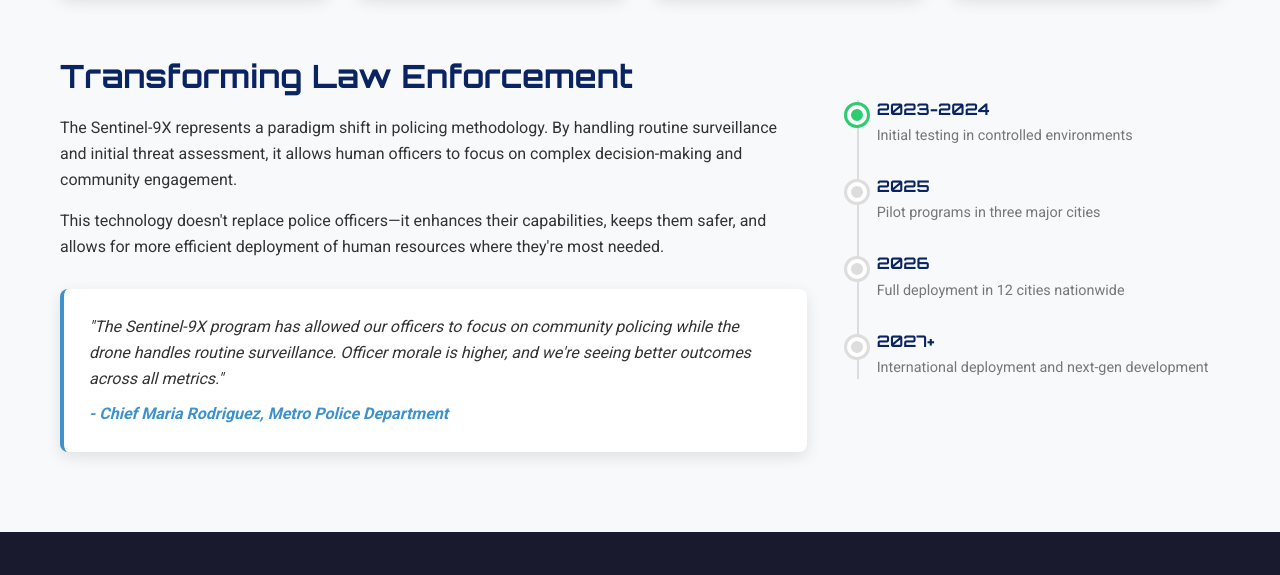
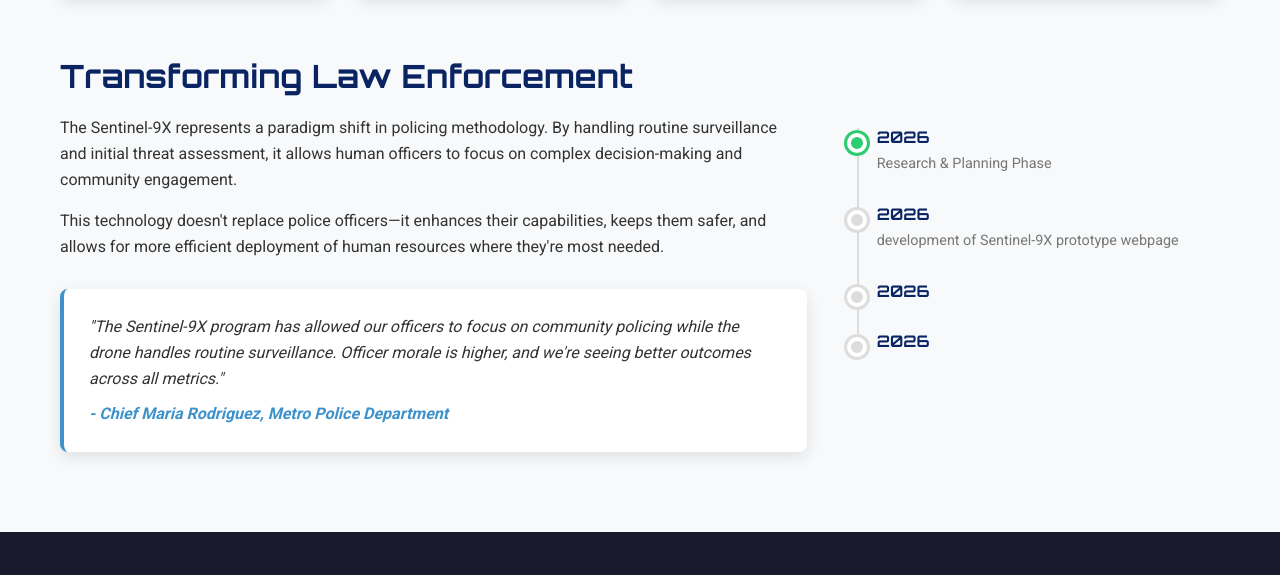
Before and after one commit to shivamkumar-cloud/SENITAL-9, a plain HTML site: page index.html in a window 1280 px wide. Shown: the part 3679-4254 px from the top of the page. Drawn offline with Linux system fonts and the light colour scheme.

Commit message:
Bug Fixing

```diff
--- a/index.html
+++ b/index.html
@@ -409,16 +409,8 @@
                         <div class="timeline-item active">
                             <div class="timeline-marker"></div>
                             <div class="timeline-content">
-                                <h4>2023-2024</h4>
-                                <p>Initial testing in controlled environments</p>
-                            </div>
-                        </div>
-
-                        <div class="timeline-item">
-                            <div class="timeline-marker"></div>
-                            <div class="timeline-content">
-                                <h4>2025</h4>
-                                <p>Pilot programs in three major cities</p>
+                                <h4>2026</h4>
+                                <p>Research & Planning Phase</p>
                             </div>
                         </div>
 
@@ -426,15 +418,23 @@
                             <div class="timeline-marker"></div>
                             <div class="timeline-content">
                                 <h4>2026</h4>
-                                <p>Full deployment in 12 cities nationwide</p>
+                                <p>development of Sentinel-9X prototype webpage</p>
                             </div>
                         </div>
 
                         <div class="timeline-item">
                             <div class="timeline-marker"></div>
                             <div class="timeline-content">
-                                <h4>2027+</h4>
-                                <p>International deployment and next-gen development</p>
+                                <h4>2026</h4>
+                                <p></p>
+                            </div>
+                        </div>
+
+                        <div class="timeline-item">
+                            <div class="timeline-marker"></div>
+                            <div class="timeline-content">
+                                <h4>2026</h4>
+                                <p></p>
                             </div>
                         </div>
                     </div>
```
